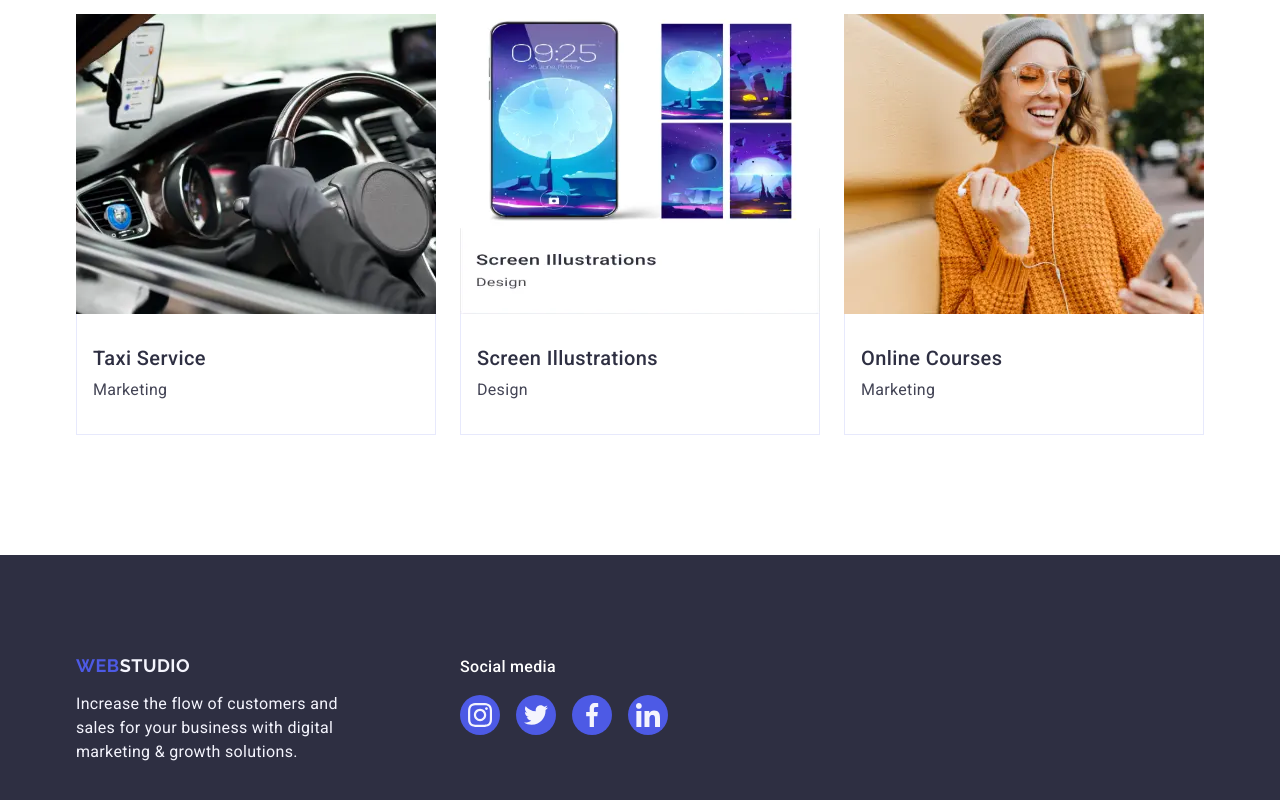
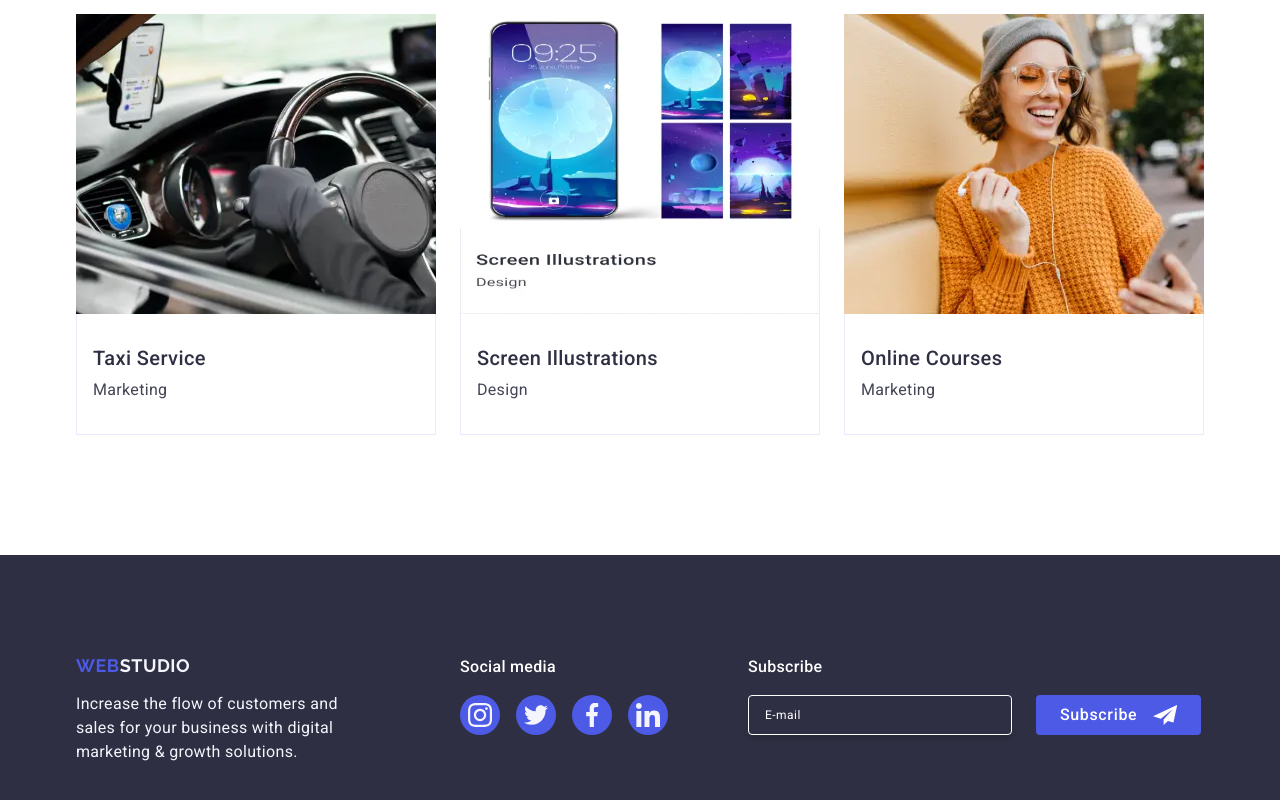
Before and after one commit to volodymyr-mazun/goit-html-css-hw-05, a plain HTML site: page index.html in a window 1280 px wide. Shown: the part 2604-3404 px from the top of the page. Drawn offline with nearby package versions, Linux system fonts and the light colour scheme.

Commit message:
Complete footer section with subscribe form

```diff
--- a/css/styles.css
+++ b/css/styles.css
@@ -463,11 +463,11 @@ button {
 
 .footer-container {
     display: flex;
-    gap: 120px;
     align-items: baseline;
 }
 
 .footer-description-container {
+    margin-right: 120px;
 
 }
 
@@ -487,6 +487,8 @@ button {
 
 
 .footer-social-container {
+    margin-right: 80px;
+
 }
 
 .footer-social-text {
@@ -531,3 +533,85 @@ button {
 .footer-social-icon {
     fill: #f4f4fd;
 }
+
+.footer-subscribe-container {
+}
+
+.footer-subscribe-text {
+    font-size: 16px;
+    font-weight: 500;
+    line-height: 1.5;
+    letter-spacing: 0.02em;
+    color: #fff;
+
+    margin-bottom: 16px;
+}
+
+.footer-subscribe-form {
+    display: flex;
+    gap: 24px;
+}
+
+.footer-subscribe-label {
+}
+
+.footer-subscribe-input {
+    width: 264px;
+    height: 40px;
+    background-color: transparent;
+    border: 1px solid #fff;
+    border-radius: 4px;
+
+    font-size: 12px;
+    font-weight: 400;
+    line-height: 2.0;
+    letter-spacing: 0.04em;
+    color: #fff;
+
+    padding-left: 16px;
+
+    box-shadow: 0px 4px 4px rgba(0, 0, 0, 0.15);
+}
+
+.footer-subscribe-input::placeholder {
+    color: #ffffff;
+}
+
+.footer-subscribe-input:focus {
+    border-color: #31d0aa;
+    outline: transparent;
+}
+
+.footer-subscribe-button {
+    min-width: 165px;
+    height: 40px;
+    background-color: #4d5ae5;
+
+    display: flex;
+    align-items: center;
+    justify-content: center;
+    gap: 16px;
+
+    border: none;
+    border-radius: 4px;
+
+    padding: 8px 24px;
+
+    font-size: 16px;
+    font-weight: 500;
+    line-height: 1.5;
+    letter-spacing: 0.04em;
+    text-align: center;
+    color: #fff;
+
+    transition: background-color 250ms cubic-bezier(0.4, 0, 0.2, 1);
+}
+
+.footer-subscribe-button:hover,
+.footer-subscribe-button:focus {
+    background-color: #31d0aa;
+}
+
+.footer-subscribe-icon {
+    fill: #fff;
+}
--- a/index.html
+++ b/index.html
@@ -491,6 +491,24 @@
                     </li>
                 </ul>
             </div>
+
+            <div class="footer-subscribe-container">
+                <p class="footer-subscribe-text">Subscribe</p>
+
+                <form class="footer-subscribe-form">
+                    <label class="footer-subscribe-label">
+                        <input class="footer-subscribe-input" name="user-email" type="email" placeholder="E-mail" required>
+                    </label>
+
+                    <button class="footer-subscribe-button" type="submit">
+                        Subscribe
+
+                        <svg class="footer-subscribe-icon" width="24" height="24">
+                            <use href="./images/icons.svg#send"></use>
+                        </svg>
+                    </button>
+                </form>
+            </div>
         </div>
     </footer>
 </body>
```
